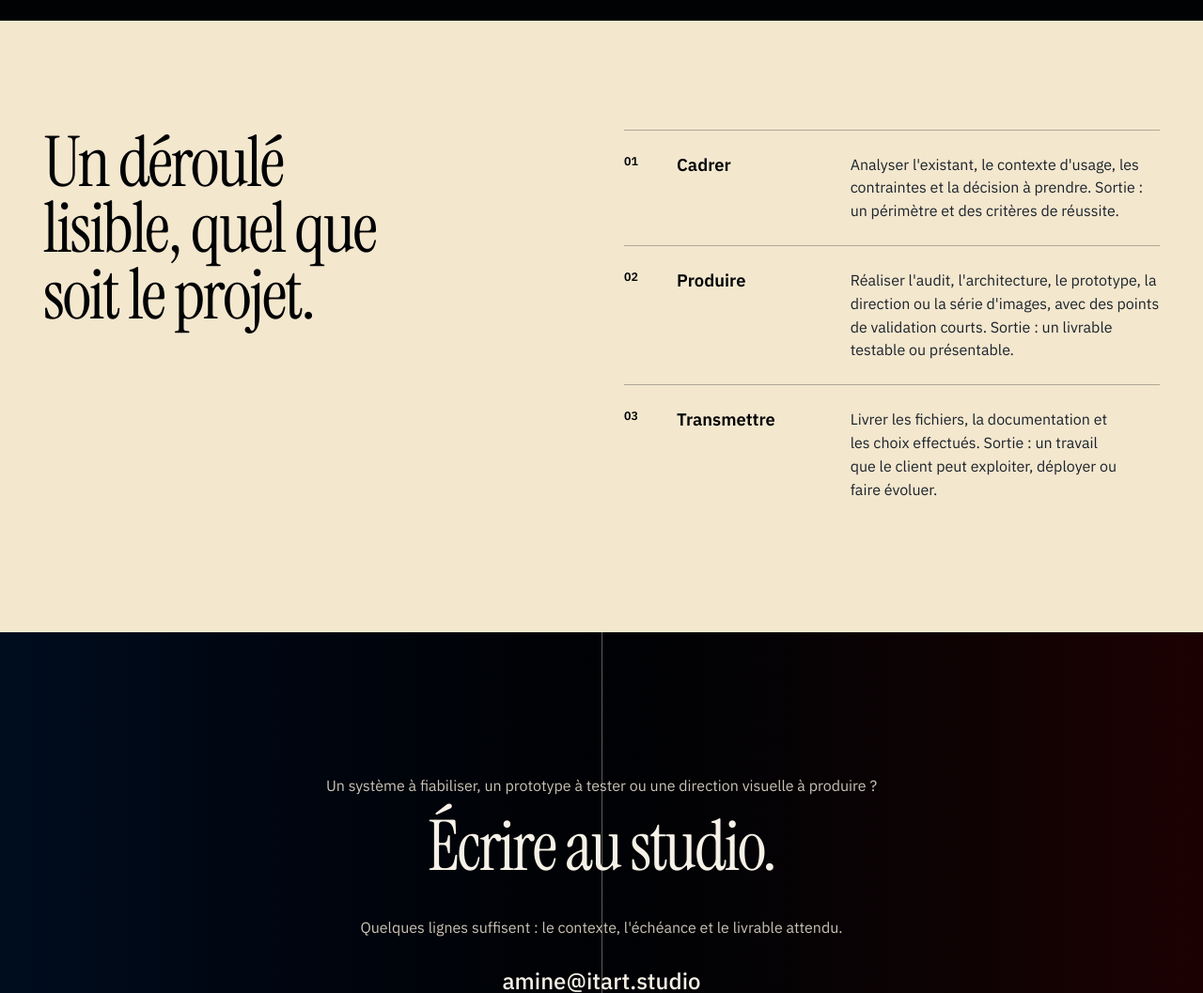
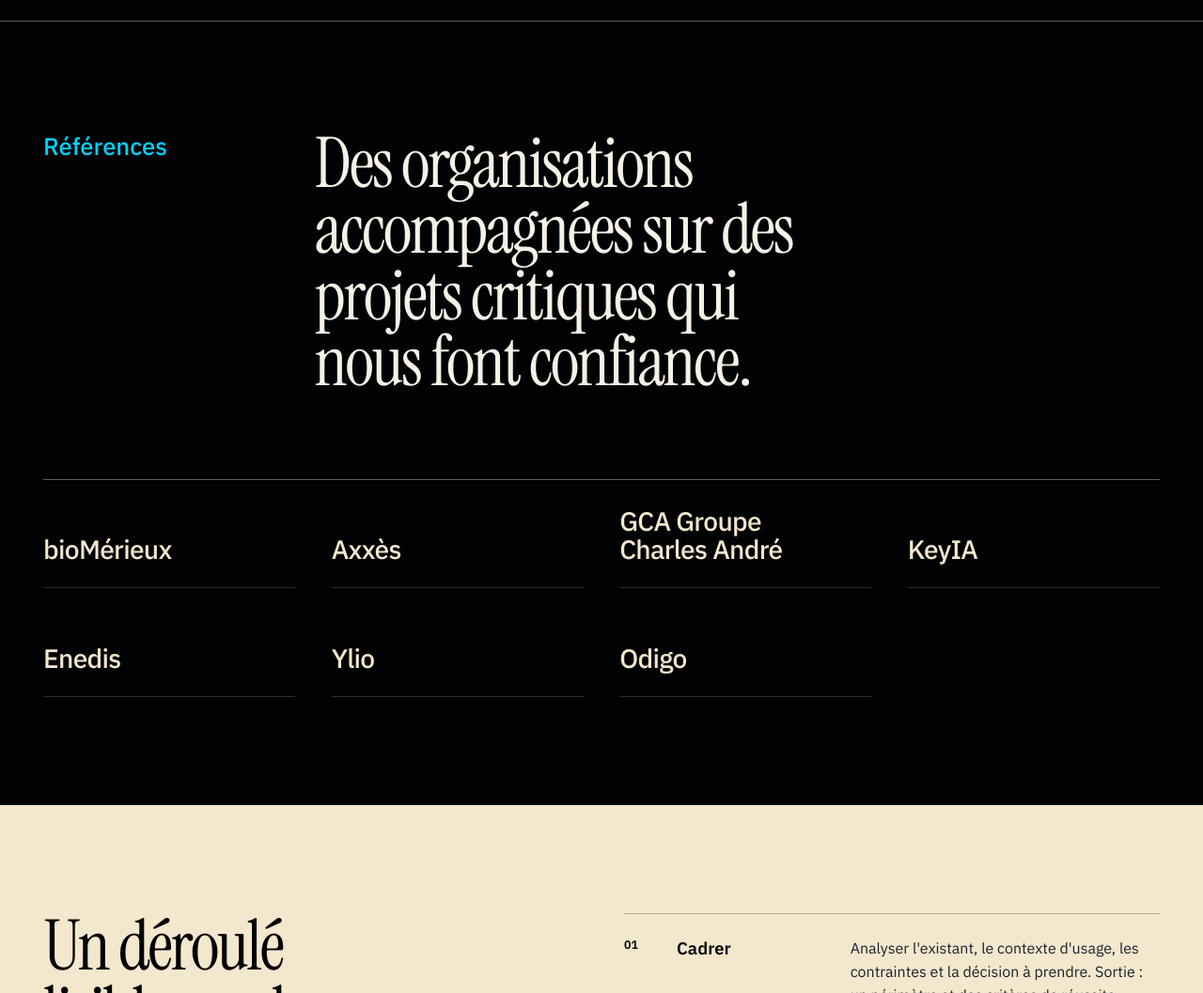
Before and after one commit to amineamanzou/ItArtStudio, an Astro site: page / in a window 1280 px wide. Shown: the part 3880-4937 px from the top of the page at 94% size. Built offline with nearby package versions, Linux system fonts and the light colour scheme; Astro itself is replaced by a stand-in of ours.

Commit message:
feat: add client references section

```diff
--- a/src/data/site.ts
+++ b/src/data/site.ts
@@ -26,6 +26,16 @@ export const navigation = [
   { label: "Expertises", href: "#expertises" },
   { label: "Approche", href: "#approche" },
   { label: "Contact", href: "#contact" }
+] as const;
+
+export const references = [
+  "bioMérieux",
+  "Axxès",
+  "GCA Groupe Charles André",
+  "KeyIA",
+  "Enedis",
+  "Ylio",
+  "Odigo"
 ] as const;
 
 export const services: Service[] = [
--- a/src/pages/index.astro
+++ b/src/pages/index.astro
@@ -1,5 +1,5 @@
 ---
-import { company, methodSteps, services } from "../data/site";
+import { company, methodSteps, references, services } from "../data/site";
 import BaseLayout from "../layouts/BaseLayout.astro";
 
 const itServices = services.filter((service) => service.practice === "IT");
@@ -105,6 +105,16 @@ const assetBase = import.meta.env.BASE_URL.endsWith("/")
       </div>
     </section>
 
+    <section class="references-section" id="references" aria-labelledby="references-title">
+      <header>
+        <p>Références</p>
+        <h2 id="references-title">Des organisations accompagnées sur des projets critiques qui nous font confiance.</h2>
+      </header>
+      <ul>
+        {references.map((reference) => <li>{reference}</li>)}
+      </ul>
+    </section>
+
     <section class="method-section" id="approche" aria-labelledby="method-title">
       <header>
         <h2 id="method-title">Un déroulé lisible, quel que soit le projet.</h2>
--- a/src/styles/global.css
+++ b/src/styles/global.css
@@ -353,6 +353,7 @@ p {
 
 .activity-section,
 .services-section,
+.references-section,
 .method-section,
 .contact-section,
 .legal-page,
@@ -478,6 +479,60 @@ p {
   margin-bottom: 0;
   color: var(--ink-soft);
   line-height: 1.65;
+}
+
+.references-section {
+  padding-block: var(--section-pad);
+  border-top: 1px solid var(--line-strong);
+}
+
+.references-section header {
+  display: grid;
+  grid-template-columns: minmax(12rem, 0.4fr) minmax(0, 1.6fr);
+  gap: clamp(2rem, 5vw, 6rem);
+  align-items: start;
+  padding-bottom: clamp(3.5rem, 7vw, 7rem);
+}
+
+.references-section header > p {
+  margin-bottom: 0;
+  color: var(--it);
+  font-size: clamp(1.25rem, 2vw, 1.8rem);
+  font-weight: 500;
+}
+
+.references-section h2 {
+  max-width: 17ch;
+  margin-bottom: 0;
+  font-family: var(--font-display);
+  font-size: clamp(2.5rem, 5.8vw, 5.75rem);
+  font-weight: 400;
+  letter-spacing: -0.03em;
+  line-height: 0.95;
+}
+
+.references-section ul {
+  display: grid;
+  grid-template-columns: repeat(4, minmax(0, 1fr));
+  gap: 0 clamp(1.5rem, 3vw, 3.5rem);
+  margin: 0;
+  padding: 0;
+  border-top: 1px solid var(--line-strong);
+  list-style: none;
+}
+
+.references-section li {
+  display: flex;
+  min-height: clamp(6rem, 9vw, 8.5rem);
+  align-items: flex-end;
+  padding-block: 1.5rem;
+  border-bottom: 1px solid var(--line);
+  color: var(--studio);
+  font-size: clamp(1.25rem, 2.2vw, 2.15rem);
+  font-weight: 500;
+  letter-spacing: -0.025em;
+  line-height: 1.1;
+  text-wrap: balance;
 }
 
 .method-section {
@@ -667,6 +722,7 @@ p {
   .activity-section,
   .section-heading,
   .practice-services,
+  .references-section header,
   .method-section {
     grid-template-columns: 1fr;
   }
@@ -674,8 +730,13 @@ p {
   .activity-section,
   .section-heading,
   .practice-services,
+  .references-section header,
   .method-section {
     gap: 2.5rem;
+  }
+
+  .references-section ul {
+    grid-template-columns: repeat(2, minmax(0, 1fr));
   }
 
   .method-section h2 {
@@ -795,6 +856,7 @@ p {
 
   .activity-section,
   .services-section,
+  .references-section,
   .method-section,
   .contact-section,
   .legal-page {
@@ -803,6 +865,7 @@ p {
 
   .activity-section h2,
   .section-heading h2,
+  .references-section h2,
   .method-section h2,
   .contact-section h2,
   .legal-hero h1 {
@@ -815,6 +878,10 @@ p {
 
   .practice-services {
     padding-block: 3rem;
+  }
+
+  .references-section header {
+    padding-bottom: 3.5rem;
   }
 
   .method-section li {
@@ -885,6 +952,14 @@ p {
     gap: 0 0.75rem;
   }
 
+  .references-section ul {
+    grid-template-columns: 1fr;
+  }
+
+  .references-section li {
+    min-height: 5rem;
+  }
+
   .contact-section > a {
     font-size: 1rem;
   }
```
Also changed, not shown: scripts/review-static-source.mjs (+25 -0 lines).
